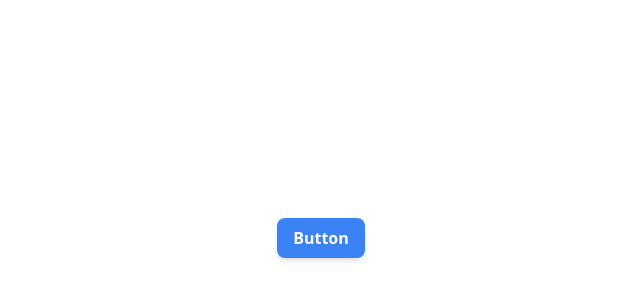
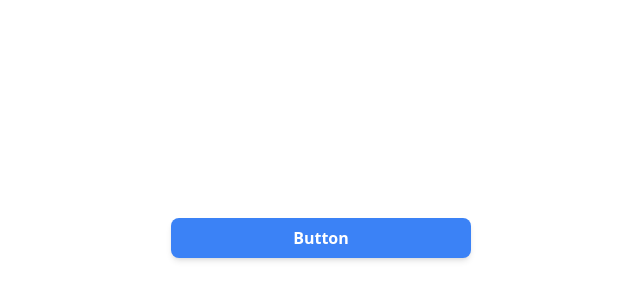
Before and after one commit to 0-don/tailwind-intellisense-playground, a website: page index.html in a window 1280 px wide. Shown: the part 162-462 px from the top of the page, without its empty margins (319-959 px from the left). Drawn offline with nearby package versions, Linux system fonts and the light colour scheme.

Commit message:
i love tailwindcss

```diff
--- a/index.html
+++ b/index.html
@@ -18,7 +18,8 @@
   <body>
     <!-- hover over class content -->
     <div class="absolute w-full h-full flex justify-center items-center">
-      <button class="btn-primary">Button</button>
+      <!-- custom classes & custom sizes -->
+      <button class="btn-primary w-[300px]">Button</button>
     </div>
   </body>
 </html>
```
